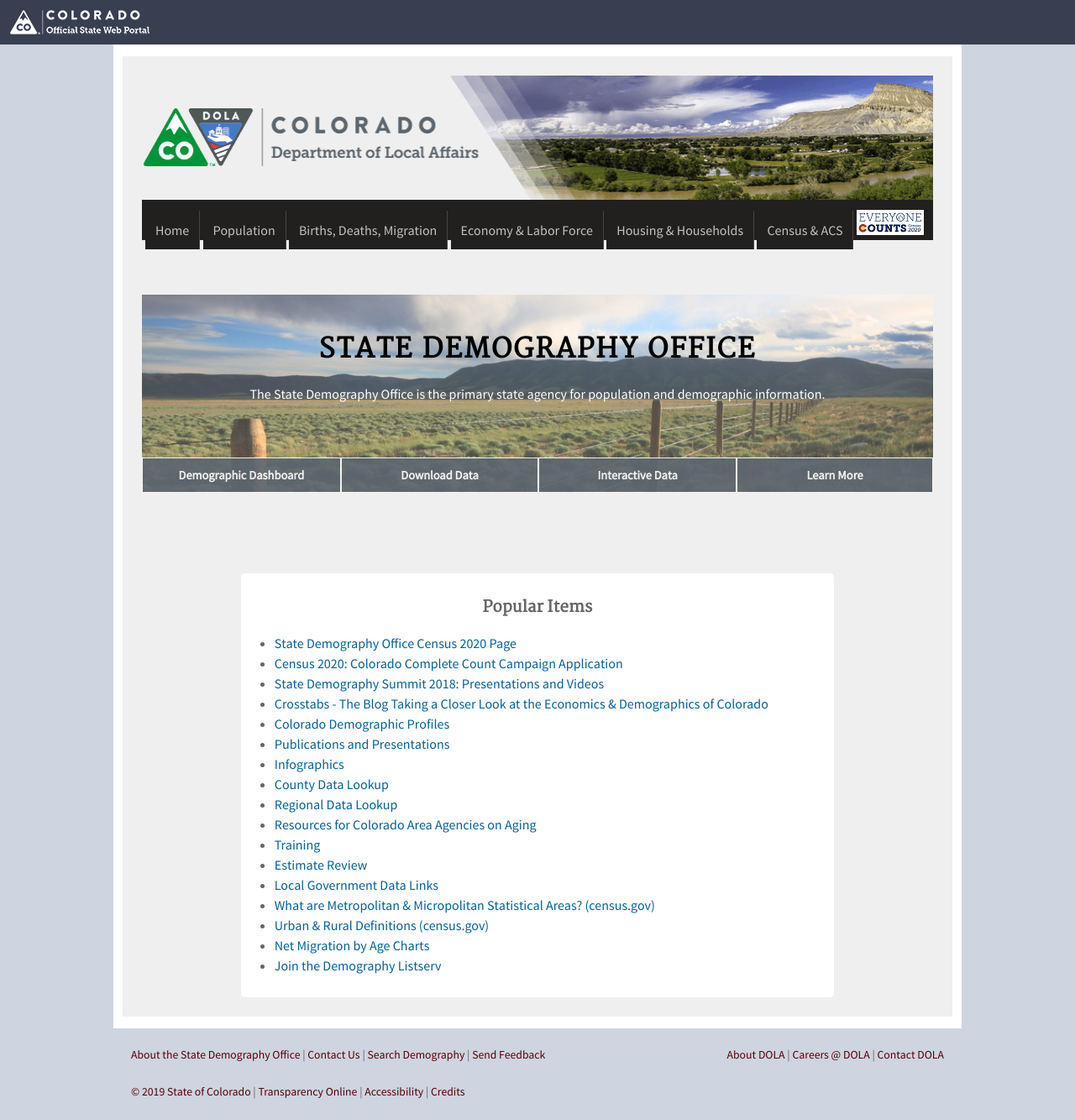
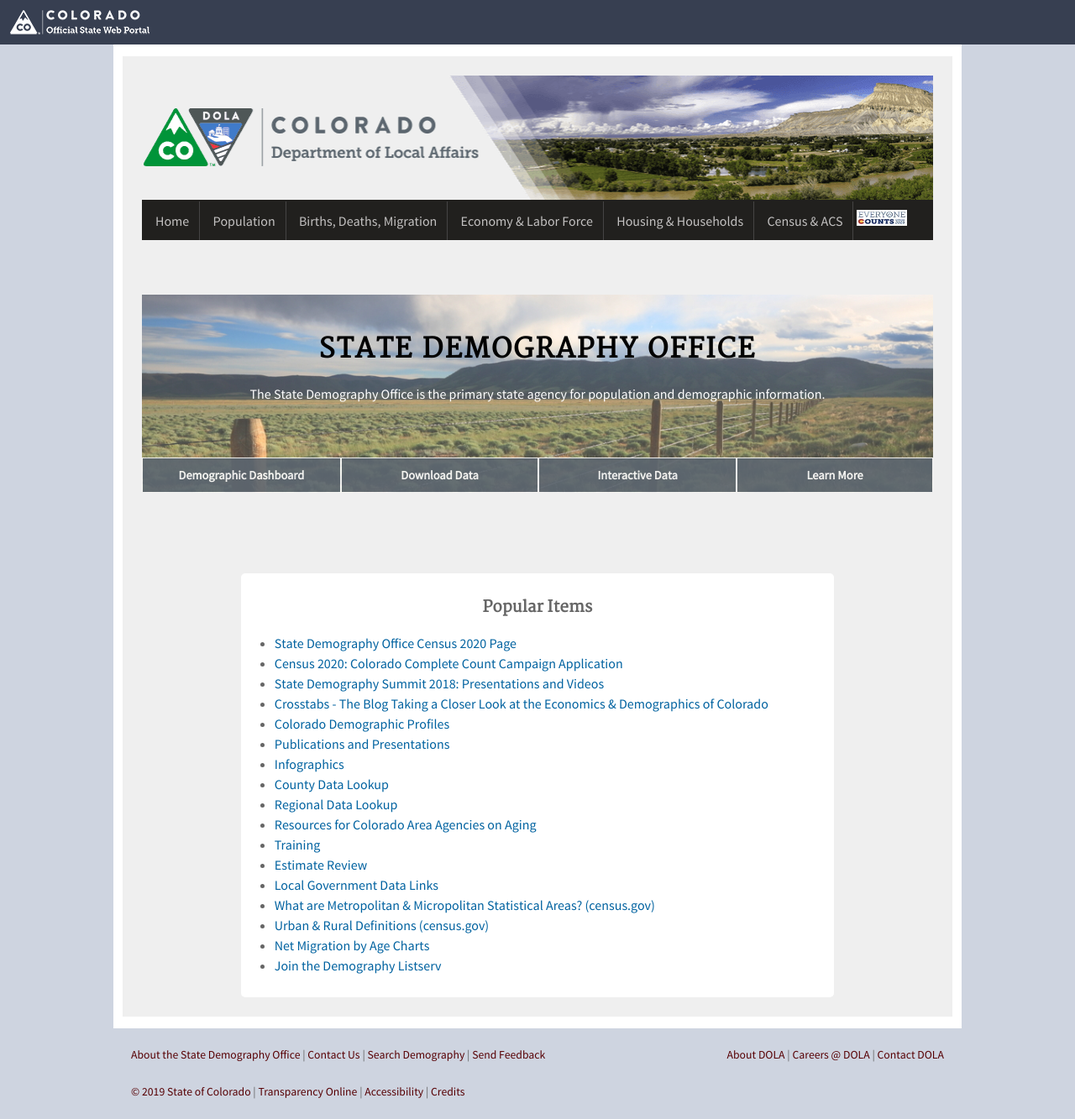
Before and after one commit to TBleess/Website_New, a Jekyll site: the page built from pages/0_Homepage_and_Footer_Links/index.md, in a window 1280 px wide. Shown: the whole page at 84% size. Built offline with Jekyll 4.4.1, drawn with Linux system fonts in a browser that asks for light colours.

Commit message:
Update _header.html

```diff
--- a/_includes/_header.html
+++ b/_includes/_header.html
@@ -28,7 +28,7 @@
                             <li class="padding-normal">
                                 <a href="/census-acs/">Census &amp; ACS</a></li>
                             <li class="padding-none">
-                              <a href="/census_2020/"><img src="/images/Census2020_Button.jpg" height=30px width=80px></a>
+                              <a href="/census_2020/"><img src="/images/Census2020_Button.jpg" height=19px width=60px></a>
                             </li>
                         </ul>
                     </nav>
```
